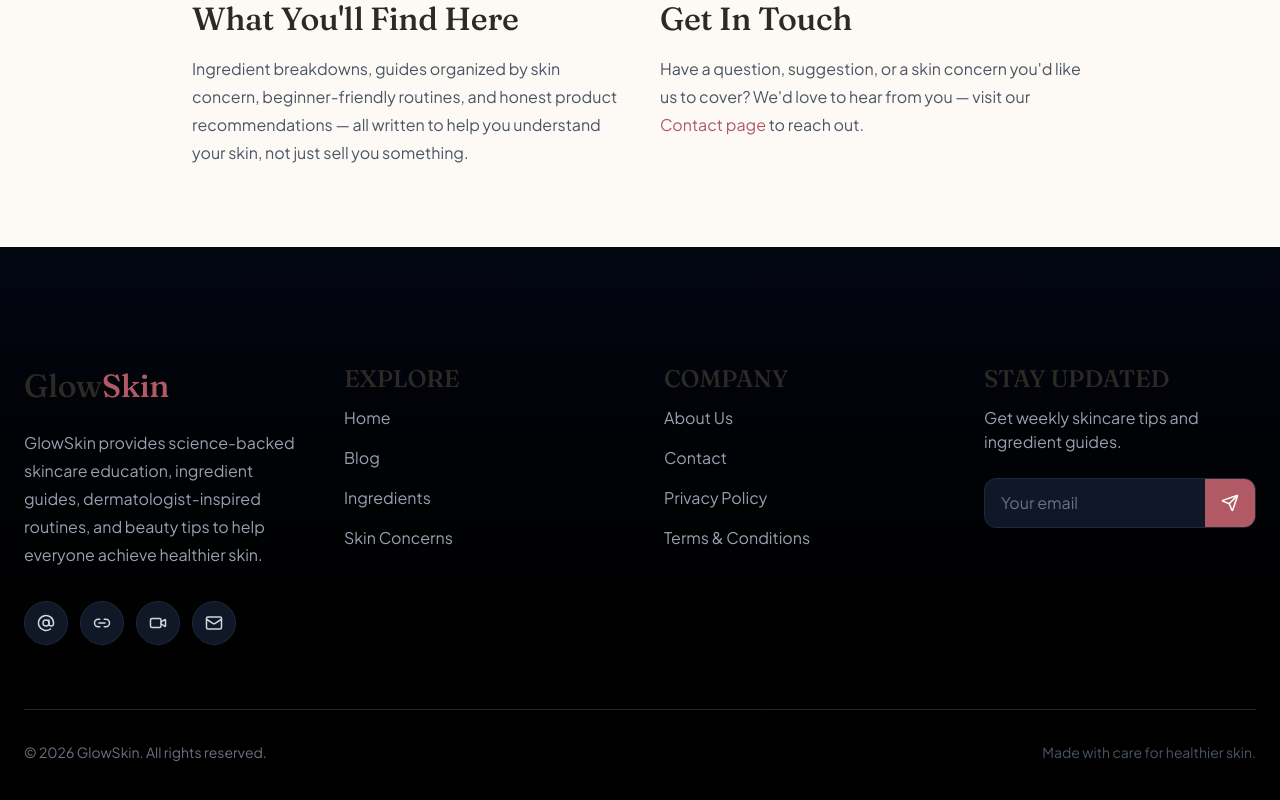
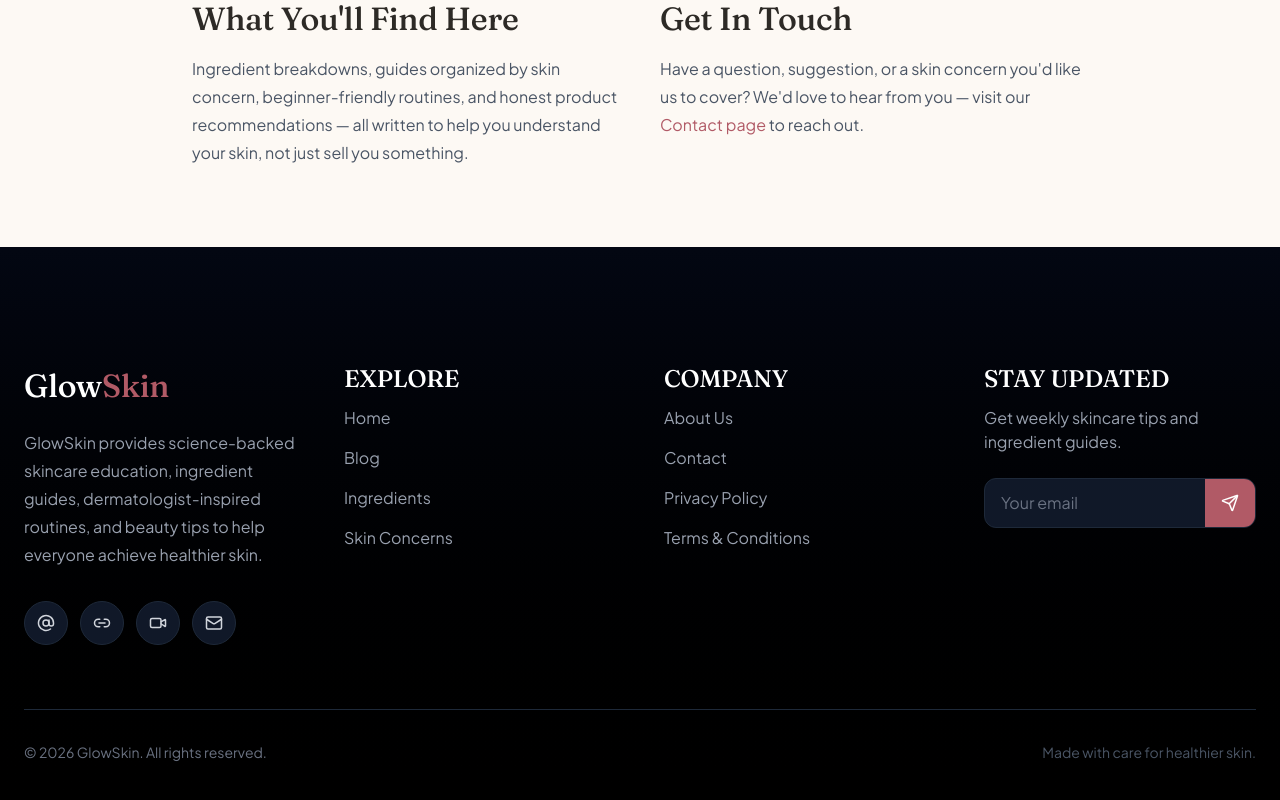
Before and after one commit to education03741-lab/my-website, a Next.js app: page /about in a window 1280 px wide. Shown: the part 713-1513 px from the top of the page. Built offline with nearby package versions, Linux system fonts and the light colour scheme.

Commit message:
Fix low-contrast text in footer

```diff
--- a/app/components/Footer.tsx
+++ b/app/components/Footer.tsx
@@ -9,7 +9,7 @@ export default function Footer() {
         <div className="grid gap-12 md:grid-cols-2 lg:grid-cols-4">
 
           <div>
-            <h2 className="text-3xl font-bold text-white">
+            <h2 className="text-3xl font-bold !text-white" style={{ color: "#ffffff" }}>
               Glow<span className="text-primary">Skin</span>
             </h2>
 
@@ -36,7 +36,7 @@ export default function Footer() {
           </div>
 
           <div>
-            <h3 className="mb-6 text-sm font-bold uppercase tracking-wide text-white">Explore</h3>
+            <h3 className="mb-6 text-sm font-bold uppercase tracking-wide !text-white" style={{ color: "#ffffff" }}>Explore</h3>
             <ul className="space-y-4">
               <li><Link href="/" className="text-gray-400 transition hover:text-primary-light">Home</Link></li>
               <li><Link href="/blog" className="text-gray-400 transition hover:text-primary-light">Blog</Link></li>
@@ -46,7 +46,7 @@ export default function Footer() {
           </div>
 
           <div>
-            <h3 className="mb-6 text-sm font-bold uppercase tracking-wide text-white">Company</h3>
+            <h3 className="mb-6 text-sm font-bold uppercase tracking-wide !text-white" style={{ color: "#ffffff" }}>Company</h3>
             <ul className="space-y-4">
               <li><Link href="/about" className="text-gray-400 transition hover:text-primary-light">About Us</Link></li>
               <li><Link href="/contact" className="text-gray-400 transition hover:text-primary-light">Contact</Link></li>
@@ -56,7 +56,7 @@ export default function Footer() {
           </div>
 
           <div>
-            <h3 className="mb-6 text-sm font-bold uppercase tracking-wide text-white">Stay Updated</h3>
+            <h3 className="mb-6 text-sm font-bold uppercase tracking-wide !text-white" style={{ color: "#ffffff" }}>Stay Updated</h3>
             <p className="mb-6 text-gray-400">Get weekly skincare tips and ingredient guides.</p>
             <div className="flex overflow-hidden rounded-xl border border-gray-800 bg-gray-900 focus-within:border-primary">
               <input type="email" placeholder="Your email" className="w-full bg-transparent px-4 py-3 text-white outline-none placeholder:text-gray-500" />
```
